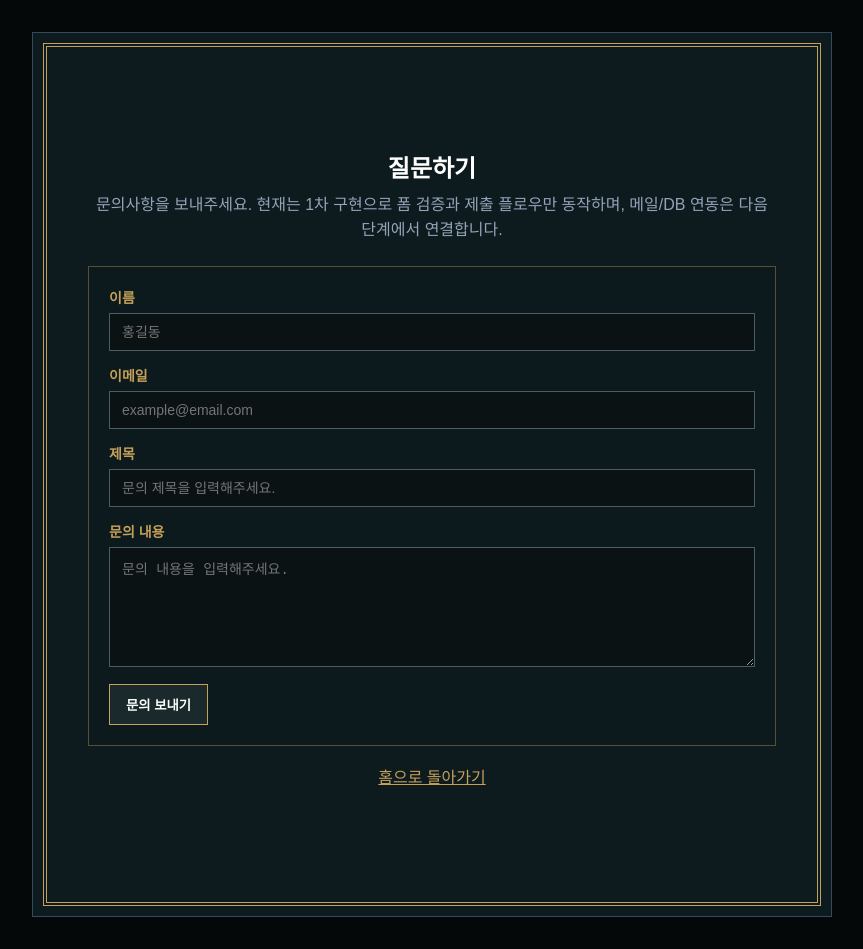
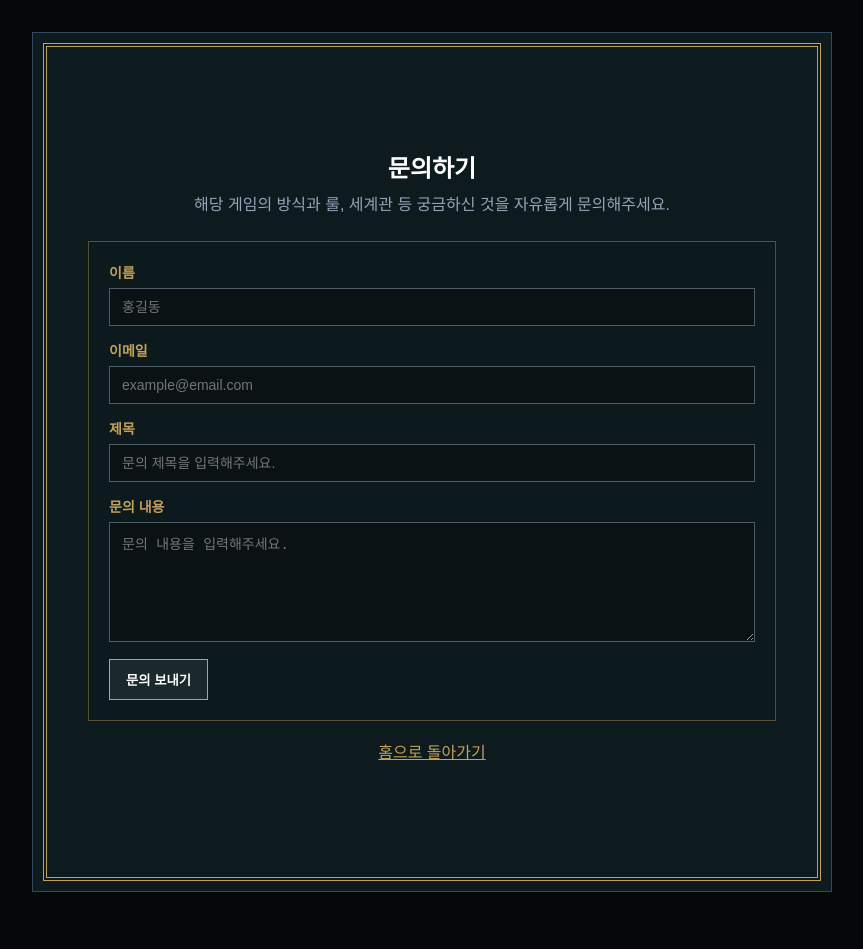
Before and after one commit to dielenol/StarGate, a Next.js app in the folder StarGateV2/: page /contact in a window 1280 px wide. Shown: the whole page, without its empty margins (208-1071 px from the left). After the commit the page ends 924 px from the top, so only its background shows below. Built offline with nearby package versions, Linux system fonts and the light colour scheme.

Commit message:
feat: 문의하기 UI 수정

```diff
--- a/StarGateV2/app/contact/page.tsx
+++ b/StarGateV2/app/contact/page.tsx
@@ -44,10 +44,9 @@ export default function ContactPage() {
       <div className={frameStyles.stargate}>
         <div className={frameStyles.stargate__frame}>
           <section className={styles["form-page"]}>
-            <h1 className={styles["form-page__title"]}>질문하기</h1>
+            <h1 className={styles["form-page__title"]}>문의하기</h1>
             <p className={styles["form-page__description"]}>
-              문의사항을 보내주세요. 현재는 1차 구현으로 폼 검증과 제출 플로우만
-              동작하며, 메일/DB 연동은 다음 단계에서 연결합니다.
+              해당 게임의 방식과 룰, 세계관 등 궁금하신 것을 자유롭게 문의해주세요.
             </p>
 
             <form className={styles["form-page__form"]} onSubmit={onSubmit}>
--- a/StarGateV2/app/page.tsx
+++ b/StarGateV2/app/page.tsx
@@ -192,7 +192,7 @@ export default function HomePage() {
                   <div className={styles["stargate__cta-outer"]}>
                     <div className={styles["stargate__cta-inner"]}>
                       <div className={styles["stargate__cta-icon"]}>✉</div>
-                      <div className={styles["stargate__cta-title"]}>질문하기</div>
+                      <div className={styles["stargate__cta-title"]}>문의하기</div>
                       <div className={styles["stargate__cta-subtitle"]}>SECRET INQUIRY</div>
                     </div>
                   </div>
```
